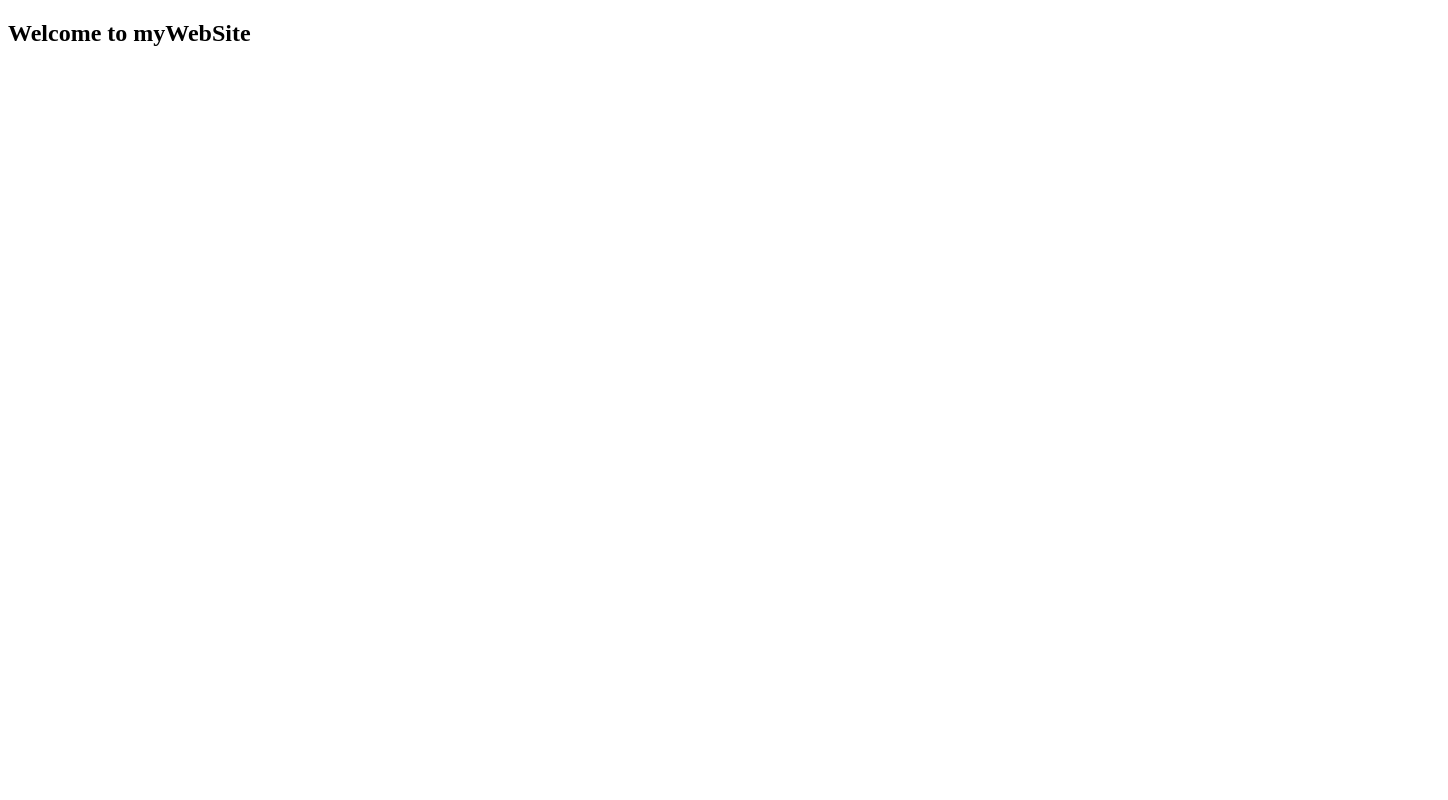
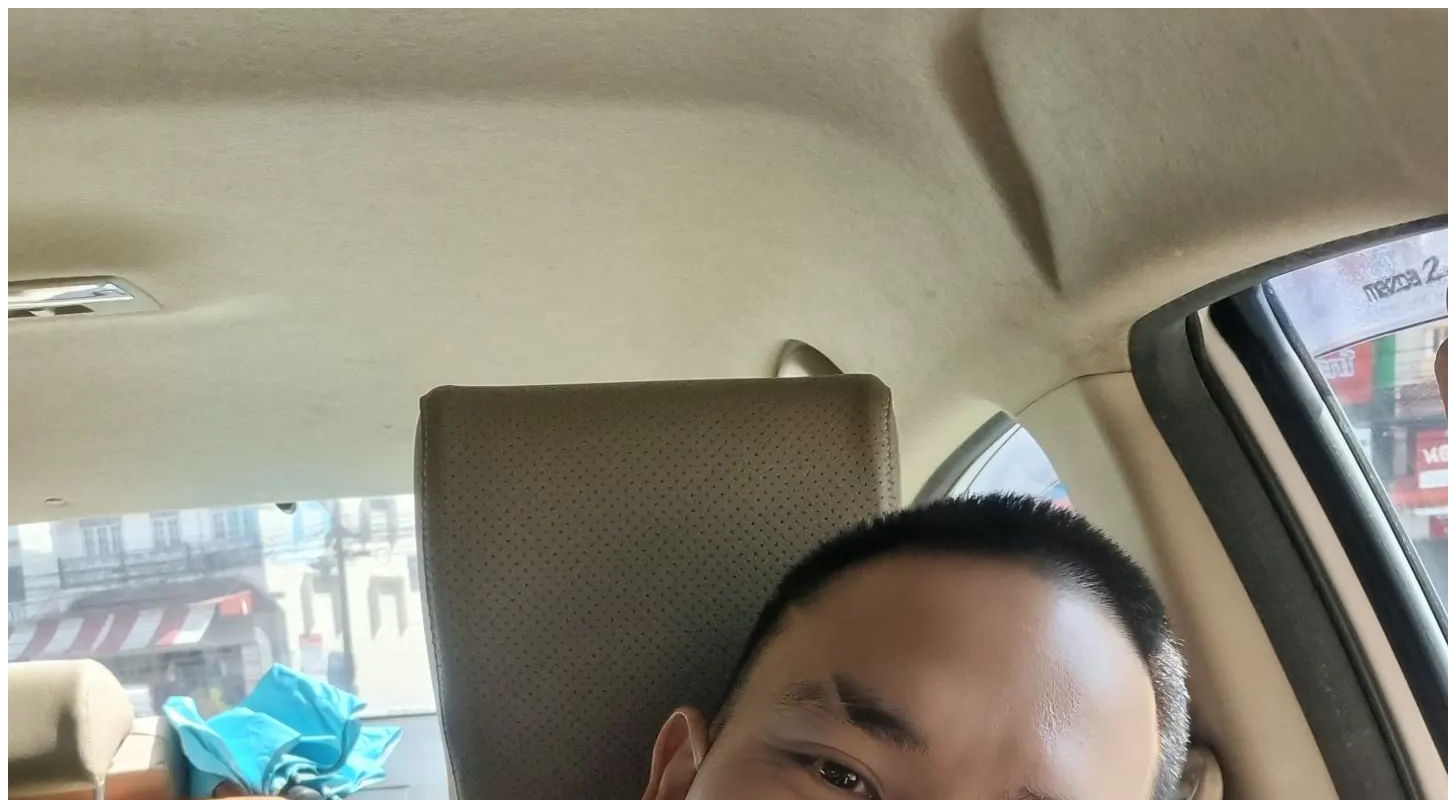
Before and after one commit to moneyname/testname, a plain HTML site: page index.html in a window 1280 px wide. Shown: the top 800 px of the page, 1448 px wide, since content can reach past the window. Drawn offline with Linux system fonts and the light colour scheme.

Commit message:
Add image to Website

```diff
--- a/index.html
+++ b/index.html
@@ -5,6 +5,6 @@
     <title>Test for GITHUB MINI COURSE</title>
 </head>
 <body>
-
+    <img src="name.jpg"/>
     <h2>Welcome to myWebSite</h2>
 </body>
```
